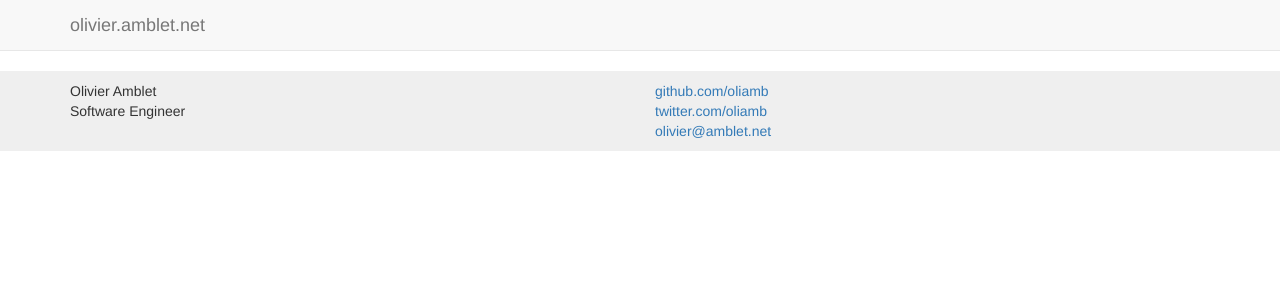
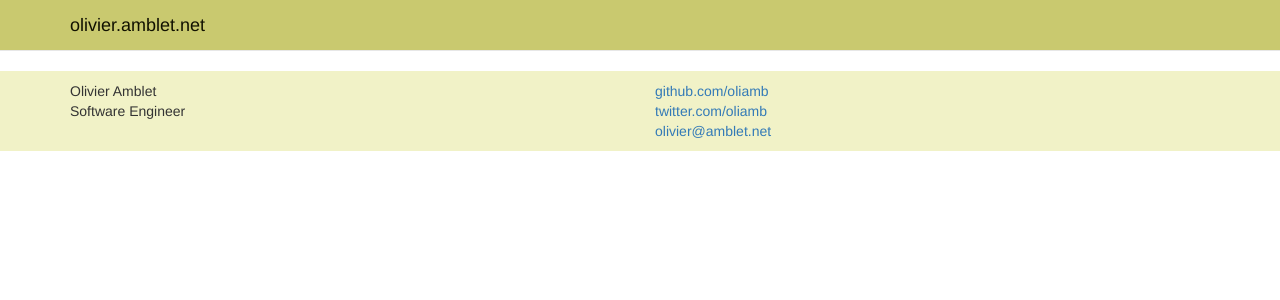
Before and after one commit to oliamb/oliamb.github.io, a Jekyll site: the page built from index.html, in a window 1280 px wide. Shown: the top 300 px of the page. Built offline with Jekyll 4.4.1, drawn with Linux system fonts in a browser that asks for light colours; nearby versions of some CDN libraries; Markdown is read by kramdown in place of the engine named in the settings.

Commit message:
original color tentative

```diff
--- a/css/theme.css
+++ b/css/theme.css
@@ -3,6 +3,18 @@
  */
 .footer {
   padding-top: 10px;
-  background-color: #efefef;
+  background-color: #F1F2C7;
   width: 100%;
 }
+
+.navbar-default .navbar-brand {
+  color: #111100;
+}
+
+.navbar-default .navbar-brand:hover, .navbar-default .navbar-brand:focus {
+  color: #333322;
+}
+
+.navbar-default {
+  background-color: #C9C96F;
+}
```
